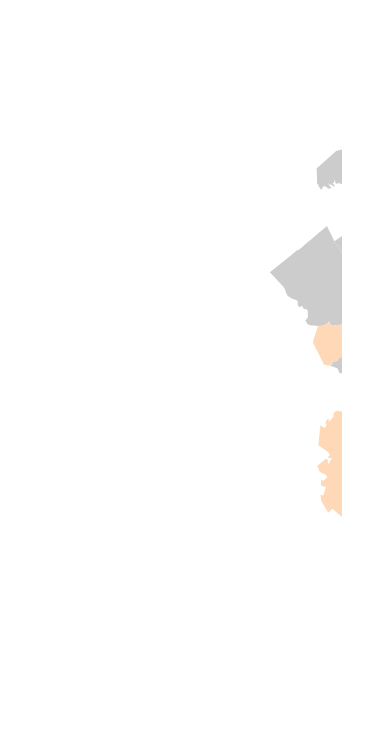
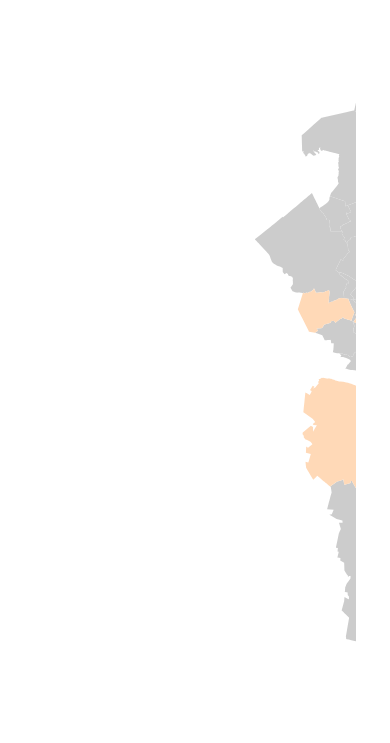
Before and after one commit to reankoresh/colegiomilitarizado, an Astro site: page /planteles in a window 390 px wide. Shown: the part 101-844 px from the top of the page. Built offline with nearby package versions, Linux system fonts and the light colour scheme; Astro itself is replaced by a stand-in of ours.

Commit message:
feat: ajustar estilos de diseño en la sección de planteles para mejorar la responsividad

```diff
--- a/src/pages/planteles.astro
+++ b/src/pages/planteles.astro
@@ -125,7 +125,7 @@
         </div>
       </div>
       <div class="w-1/2 h-[calc(100dvh-6rem)] bg-white grid place-items-center px-3 pb-4 pt-0 max-[900px]:order-1 max-[900px]:w-full max-[900px]:h-dvh max-[900px]:min-h-dvh sm:px-5 sm:pb-6 sm:pt-0">
-        <div class="relative mx-auto h-full w-full max-w-190 max-h-[calc(100dvh-8rem)] max-[900px]:h-[80%] max-[900px]:w-[80%] max-[900px]:max-w-none max-[900px]:max-h-none">
+        <div class="relative mx-auto h-full w-full max-w-190 max-h-[calc(100dvh-8rem)] max-[900px]:h-[88%] max-[900px]:w-[88%] max-[900px]:max-w-none max-[900px]:max-h-none">
         <object
           id="nl-map-object"
           data="/images/mapNL.svg"
```
